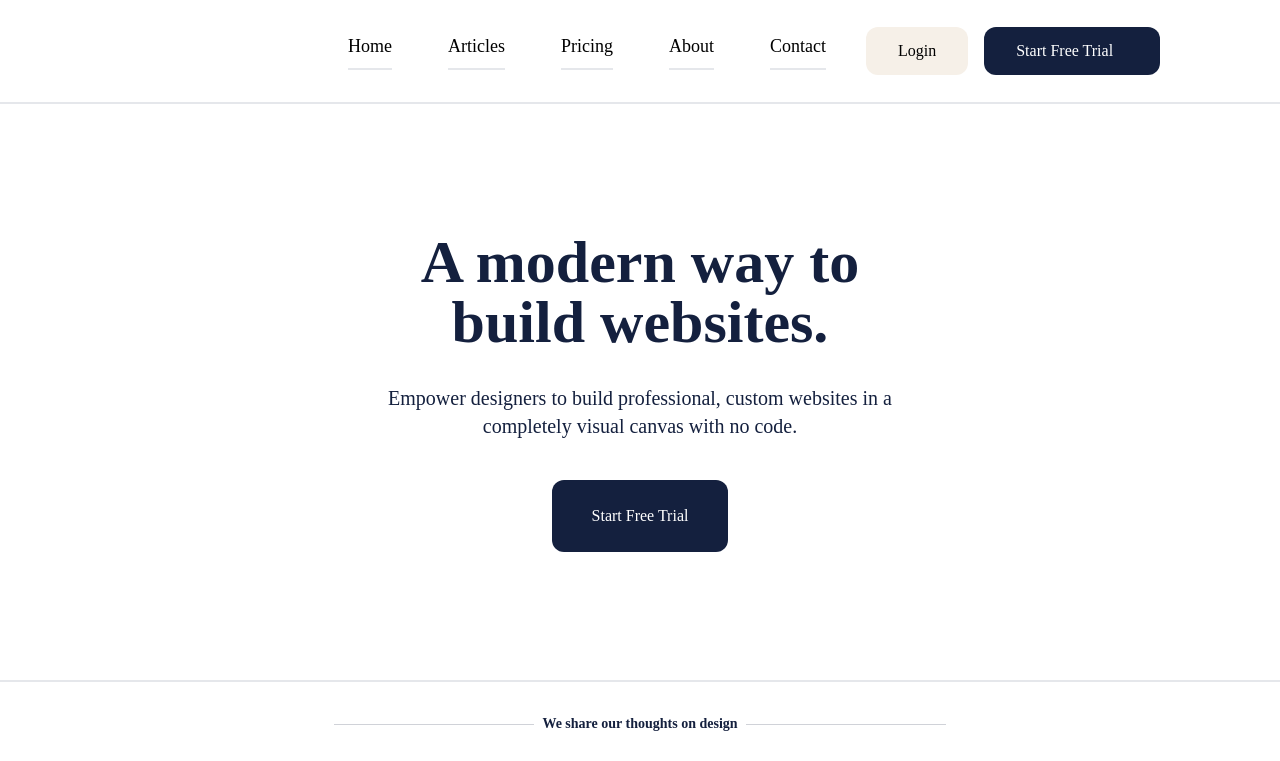
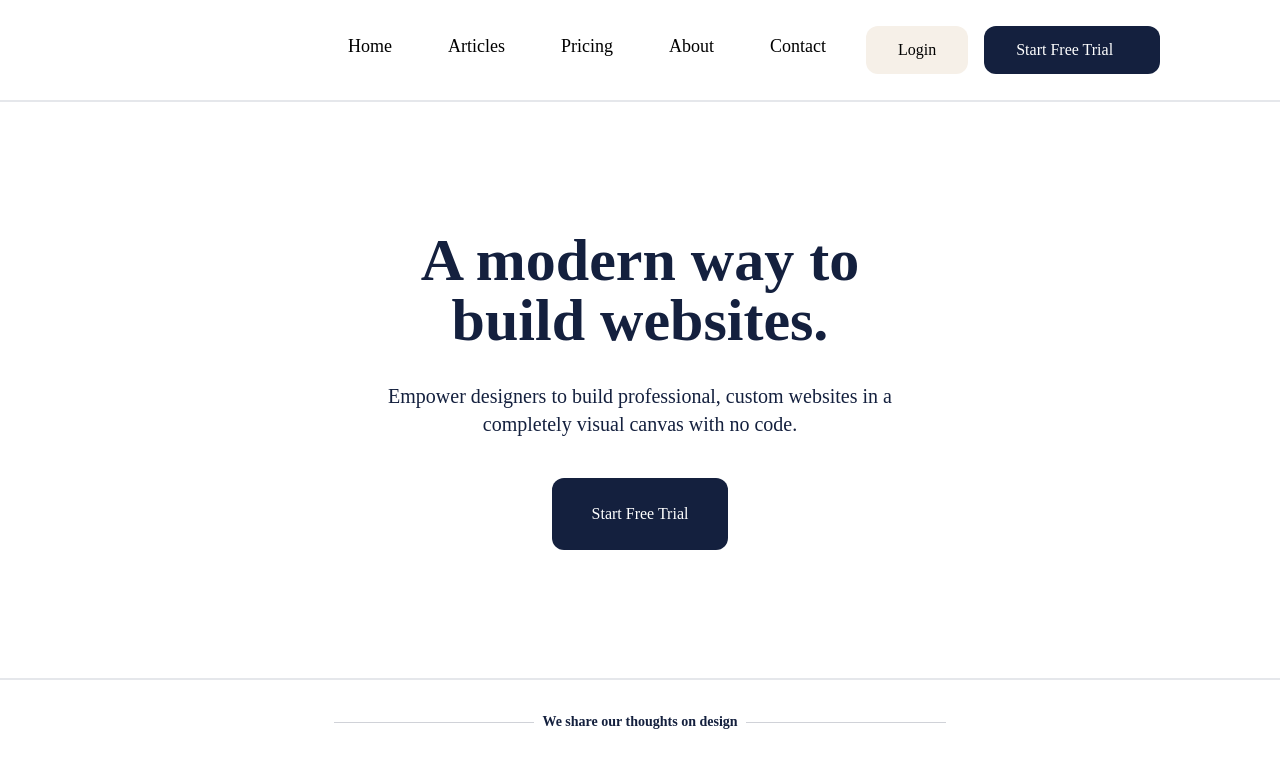
Before and after one commit to Olayinka-Ayode/tailwind-site-two, a website: page index.html in a window 1280 px wide. Shown: the top 761 px of the page. Drawn offline with Linux system fonts and the light colour scheme; grey boxes are pictures that could not be loaded.

Commit message:
fixes laggy nav items

```diff
--- a/index.html
+++ b/index.html
@@ -15,11 +15,11 @@
             <a href="#"><img src="./logo.svg" alt="Logo" class="hover:opacity-60 cursor-not-allowed"></a>
         </div>
         <div id="menu-btn" class="hidden flex-col md:flex absolute float-right bg-freetrial md:static md:flex-row md:bg-inherit md:mt-0 md:space-x-14 ml-28 mt-72 rounded-xl px-10 mx-auto items-center pt-2 pb-2">
-            <a href="" class="font-normal text-lg font-IBM hover:opacity-10 hover:line-through pb-2  border-b-2 w-full text-center">Home</a>
-            <a href="" class="font-normal text-lg font-IBM hover:opacity-10 hover:line-through pb-2 border-b-2 w-full text-center">Articles</a>
-            <a href="" class="font-normal text-lg font-IBM hover:opacity-10 hover:line-through pb-2 border-b-2 w-full text-center">Pricing</a>
-            <a href="" class="font-normal text-lg font-IBM hover:opacity-10 hover:line-through pb-2 border-b-2 w-full text-center">About</a>
-            <a href="" class="font-normal text-lg font-IBM hover:opacity-10 hover:line-through pb-2 border-b-2 w-full text-center">Contact</a>
+            <a href="" class="font-normal text-lg font-IBM hover:opacity-10 hover:line-through pb-2 border-b-2 w-full text-center md:border-b-0">Home</a>
+            <a href="" class="font-normal text-lg font-IBM hover:opacity-10 hover:line-through pb-2 border-b-2 w-full text-center md:border-b-0">Articles</a>
+            <a href="" class="font-normal text-lg font-IBM hover:opacity-10 hover:line-through pb-2 border-b-2 w-full text-center md:border-b-0">Pricing</a>
+            <a href="" class="font-normal text-lg font-IBM hover:opacity-10 hover:line-through pb-2 border-b-2 w-full text-center md:border-b-0">About</a>
+            <a href="" class="font-normal text-lg font-IBM hover:opacity-10 hover:line-through pb-2 border-b-2 w-full text-center md:border-b-0">Contact</a>
             <button id="login" class="hidden bg-loginbutton px-8 rounded-xl py-3 md:mr-4 font-IBM hover:bg-freetrial hover:text-loginbutton mt-2">Login</button>
         </div>
         <div class="flex flex-row justify-center items-center">
```
Also changed, not shown: main.css.
